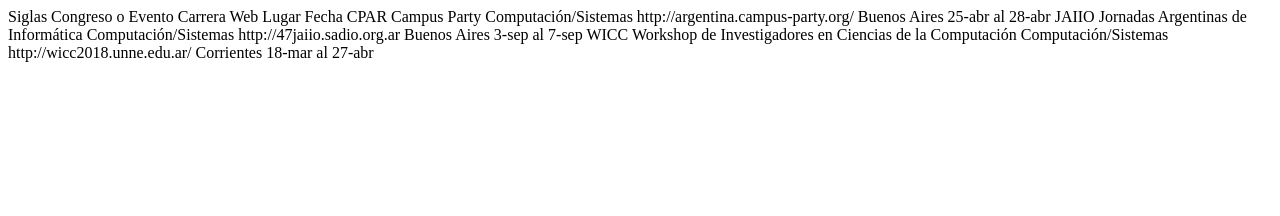
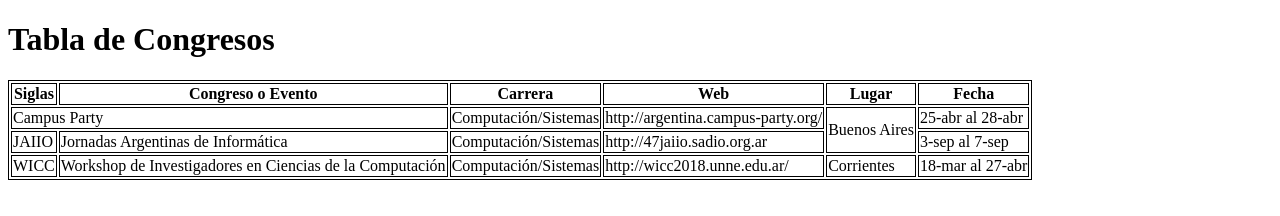
Before and after one commit to UCC-LabCompu2/ejercicios2022-edme88, a plain HTML site: page Ejercicios-HTML/ej_tablas.html in a window 1280 px wide. Drawn offline with Linux system fonts and the light colour scheme.

Commit message:
Se modificaron las tablas y la noticia

```diff
--- a/Ejercicios-HTML/ej_tablas.html
+++ b/Ejercicios-HTML/ej_tablas.html
@@ -5,7 +5,7 @@
     <title>Tablas</title>
 
     <style>
-        table, tr, td, th{
+        table, tr, td, th {
             border: 1px solid #000000;
         }
     </style>
@@ -16,32 +16,44 @@
 <!--Como campus party y Jaiio comparten el mismo lugar, unifique las celdas que contienen 'Buenos Aires'-->
 <body>
 
-Siglas
-Congreso o Evento
-Carrera
-Web
-Lugar
-Fecha
+<h1>Tabla de Congresos</h1>
+<!--Esta tabla contiene el listado de congresos-->
+<table>
+    <thead>
+    <tr>
+        <th>Siglas</th>
+        <th>Congreso o Evento</th>
+        <th>Carrera</th>
+        <th>Web</th>
+        <th>Lugar</th>
+        <th>Fecha</th>
+    </tr>
+    </thead>
+    <tbody>
+    <tr>
+        <td colspan="2">Campus Party</td>
+        <td>Computación/Sistemas</td>
+        <td>http://argentina.campus-party.org/</td>
+        <td rowspan="2">Buenos Aires</td>
+        <td>25-abr al 28-abr</td>
+    </tr>
+    <tr>
+        <td>JAIIO</td>
+        <td>Jornadas Argentinas de Informática</td>
+        <td>Computación/Sistemas</td>
+        <td>http://47jaiio.sadio.org.ar</td>
+        <td>3-sep al 7-sep</td>
+    </tr>
+    <tr>
+        <td>WICC</td>
+        <td>Workshop de Investigadores en Ciencias de la Computación</td>
+        <td>Computación/Sistemas</td>
+        <td>http://wicc2018.unne.edu.ar/</td>
+        <td>Corrientes</td>
+        <td>18-mar al 27-abr</td>
+    </tr>
+    </tbody>
+</table>
 
-CPAR
-Campus Party
-Computación/Sistemas
-http://argentina.campus-party.org/
-Buenos Aires
-25-abr al 28-abr
-
-JAIIO
-Jornadas Argentinas de Informática
-Computación/Sistemas
-http://47jaiio.sadio.org.ar
-Buenos Aires
-3-sep al 7-sep
-
-WICC
-Workshop de Investigadores en Ciencias de la Computación
-Computación/Sistemas
-http://wicc2018.unne.edu.ar/
-Corrientes
-18-mar al 27-abr
 </body>
 </html>
```
Also changed, not shown: Ejercicios-HTML/ej_noticia.html (+3 -0 lines).
